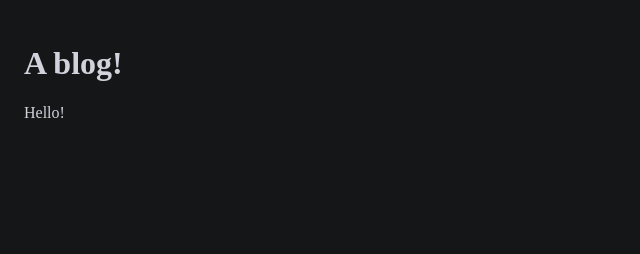
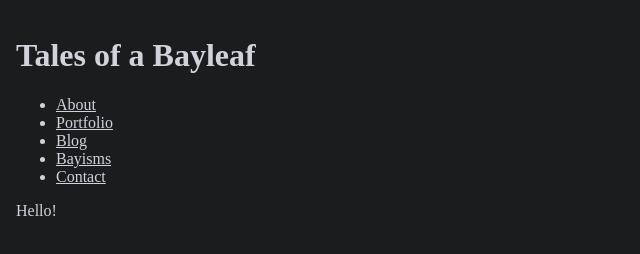
Before and after one commit to mintybayleaf/blog, a website: page index.html in a window 1280 px wide. Shown: the whole page, without its empty margins (0-640 px from the left). Drawn offline with Linux system fonts and the light colour scheme; a web font is replaced by a local one.

Commit message:
Add template

```diff
--- a/index.html
+++ b/index.html
@@ -10,8 +10,27 @@
   </head>
   <body>
     <header>
-      <h1>A blog!</h1>
+      <h1>Tales of a Bayleaf</h1>
     </header>
+    <nav>
+      <ul>
+        <li>
+          <a href="#">About</a>
+        </li>
+        <li>
+          <a href="#">Portfolio</a>
+        </li>
+        <li>
+          <a href="#">Blog</a>
+        </li>
+        <li>
+          <a href="#">Bayisms</a>
+        </li>
+        <li>
+          <a href="#">Contact</a>
+        </li>
+      </ul>
+    </nav>
     <main>Hello!</main>
   </body>
 </html>
--- a/styles/main.css
+++ b/styles/main.css
@@ -1,7 +1,7 @@
 @import "https://fonts.googleapis.com/css?family=Lily+Script+One";
 
 :root {
-  --bg-primary: #151618;
+  --bg-primary: #1b1c1e;
   --bg-secondary: #25282c;
   --bg-tertiary: #3f3f3f;
   --bg-pop-primary: #c8a2c8;
@@ -23,6 +23,7 @@
 }
 
 body {
+  margin: 0;
   padding: 1rem;
   background-color: var(--bg-primary);
   color: var(--text-primary);
```
